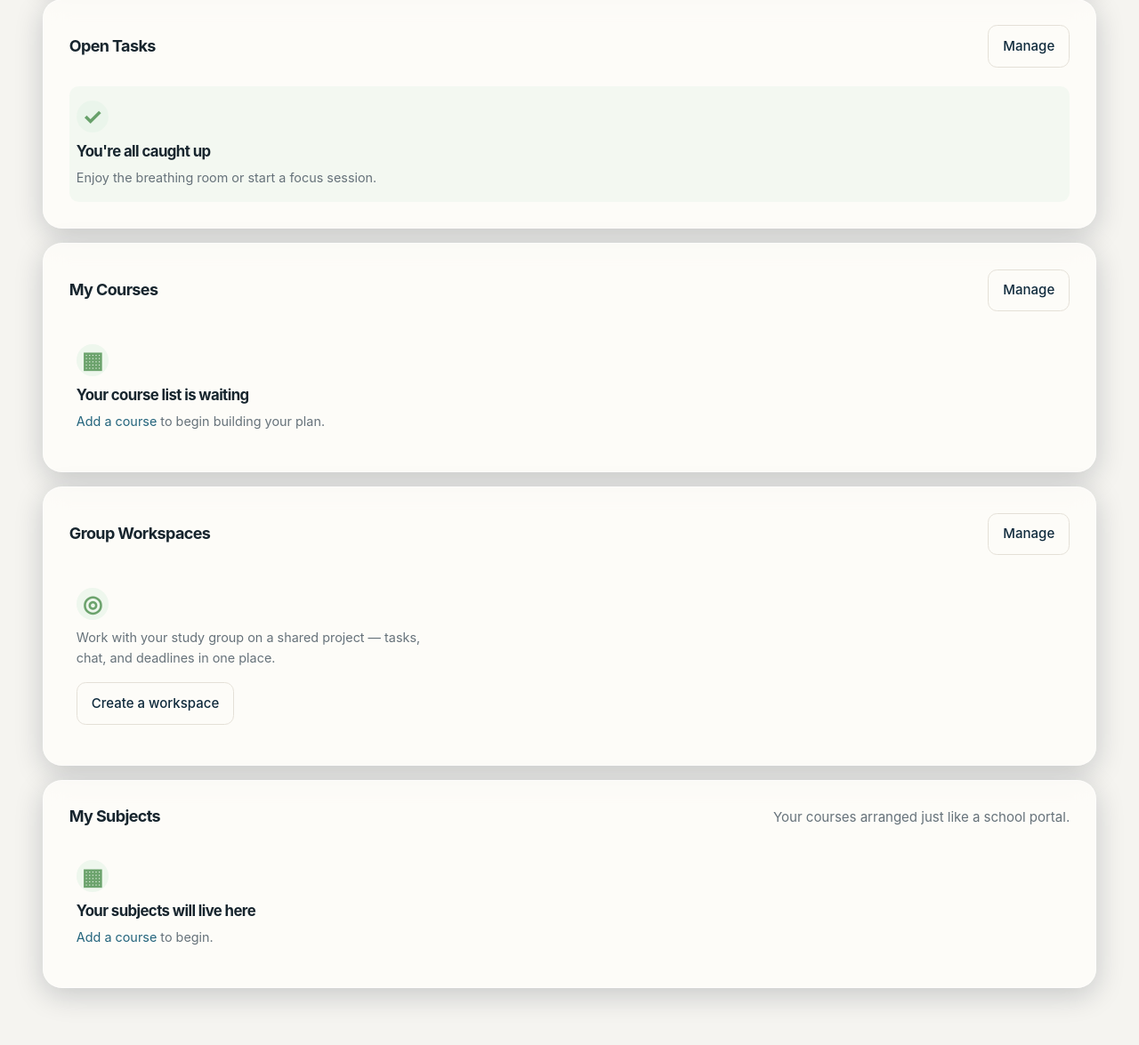
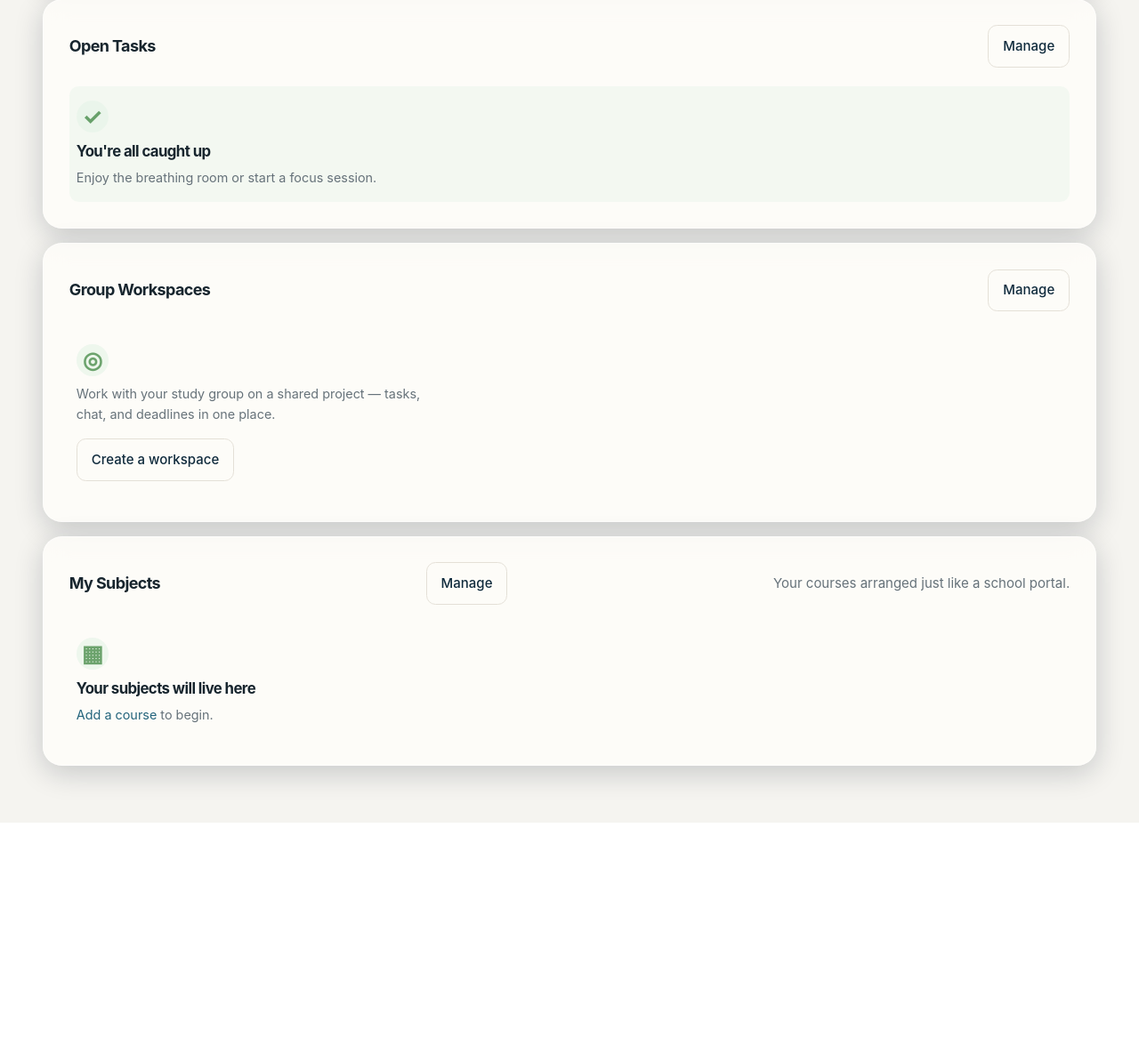
Before and after one commit to eaddodankwhak/Study-Planner, a Flask app: page /dashboard in a window 1280 px wide. Shown: the part 1178-2353 px from the top of the page at 89% size. After the commit the page ends 2103 px from the top, so only its background shows below. Run offline with Flask 3, Linux system fonts and the light colour scheme; the visitor is signed in with stand-in values (Sample User, id 1); data comes from the database, SQL or seed files in the repository; data that the repository does not hold is empty; some libraries are stand-ins or nearby versions.

Commit message:
Remove redundant 'My Courses' list from the Home page
Delete the duplicate course-list section (header + task-list) since the
'My Subjects' card grid already renders the same data with more detail
(term, color, instructor). The 'Manage' button moves into the My Subjects
dashboard-heading so the /courses link is preserved.

```diff
--- a/Frontend/templates/index.html
+++ b/Frontend/templates/index.html
@@ -169,31 +169,6 @@
 
     <section class="card">
         <div class="dashboard-heading">
-            <h3 class="card__title mb-0">My Courses</h3>
-            <a class="button button--ghost button--small" href="{{ url_for('courses') }}">Manage</a>
-        </div>
-        {% if courses %}
-        <ul class="task-list">
-            {% for course in courses %}
-            <li class="task">
-                <a href="{{ course_url(course) }}">
-                    <strong>{{ course.code }}</strong> — {{ course.title }}
-                </a>
-            </li>
-            {% endfor %}
-        </ul>
-        {% else %}
-        <div class="empty-state">
-            <span class="empty-state__icon" aria-hidden="true">▦</span>
-            <p class="empty-state__title">Your course list is waiting</p>
-            <p class="empty-state__body"><a href="{{ url_for('courses') }}">Add a course</a> to begin building your
-                plan.</p>
-        </div>
-        {% endif %}
-    </section>
-
-    <section class="card">
-        <div class="dashboard-heading">
             <h3 class="card__title mb-0">Group Workspaces</h3>
             <a class="button button--ghost button--small" href="{{ url_for('collab.workspace_list') }}">Manage</a>
         </div>
@@ -225,6 +200,7 @@
     <section class="card">
         <div class="dashboard-heading">
             <h3 class="card__title mb-0">My Subjects</h3>
+            <a class="button button--ghost button--small" href="{{ url_for('courses') }}">Manage</a>
             <p class="text-muted mb-0">Your courses arranged just like a school portal.</p>
         </div>
         <div class="course-grid">
```
